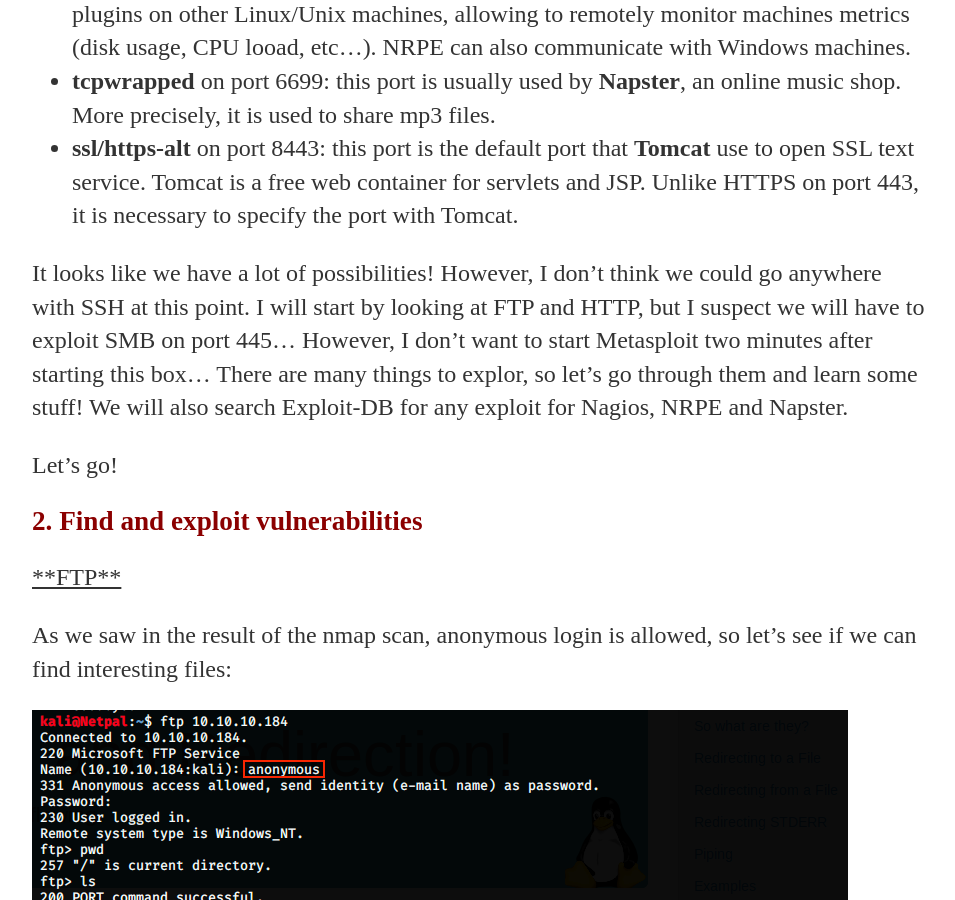
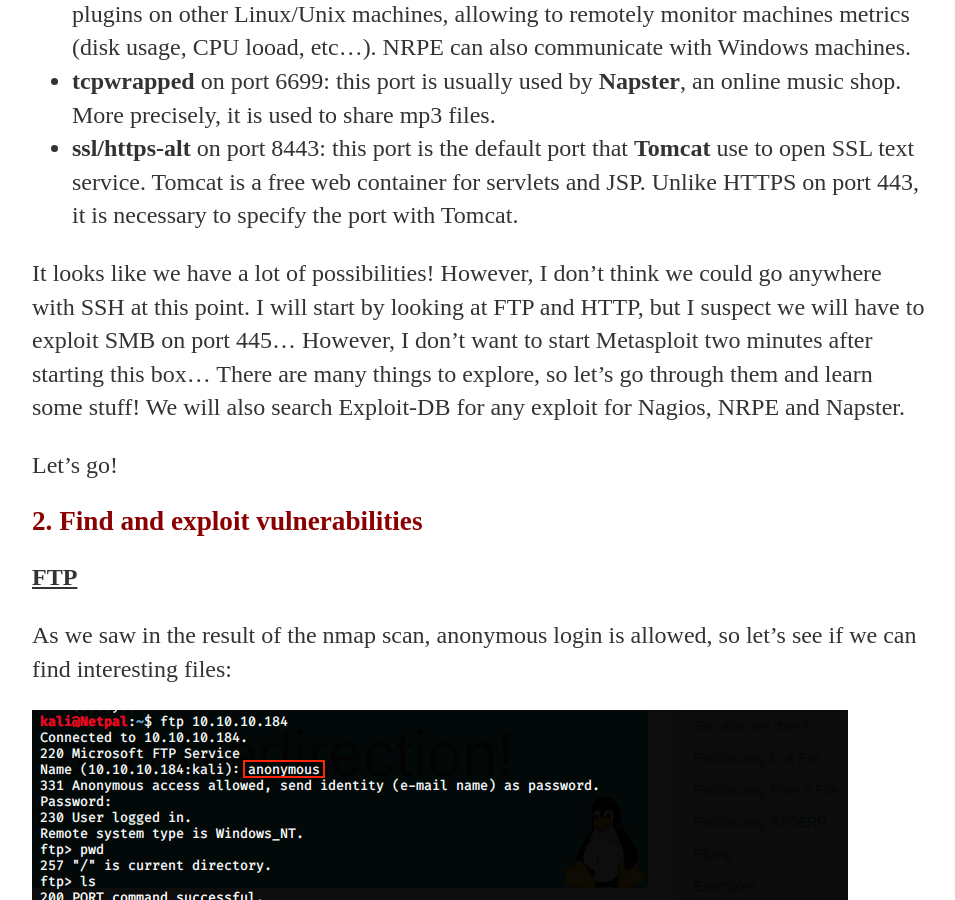
Before and after one commit to jsom1/jsom1.github.io, a Jekyll site: the page built from _walkthroughs/ServMon.md, in a window 1280 px wide and 900 px high, scrolled down 3156 px. Shown: the whole window, without its empty margins (160-1115 px from the left). Built offline with Jekyll 4.4.1, drawn with Linux system fonts in a browser that asks for light colours; our own code applies the rules of GitHub Pages for plain Markdown files; some of the changed text lies outside the part shown.

Commit message:
Update ServMon.md

```diff
--- a/_walkthroughs/ServMon.md
+++ b/_walkthroughs/ServMon.md
@@ -70,7 +70,7 @@
 
 It looks like we have a lot of possibilities! However, I don't think we could go anywhere with SSH at this point.
 I will start by looking at FTP and HTTP, but I suspect we will have to exploit SMB on port 445...
-However, I don't want to start Metasploit two minutes after starting this box... There are many things to explor, so let's go through them and learn some stuff!
+However, I don't want to start Metasploit two minutes after starting this box... There are many things to explore, so let's go through them and learn some stuff!
 We will also search Exploit-DB for any exploit for Nagios, NRPE and Napster.
 
 Let's go!
@@ -78,7 +78,7 @@
 ## 2. Find and exploit vulnerabilities
 {:style="color:DarkRed; font-size: 170%;"}
 
-<u>**FTP**</u>
+**<u>FTP</u>**
 
 As we saw in the result of the nmap scan, anonymous login is allowed, so let's see if we can find interesting files:
 
@@ -143,7 +140,7 @@
 ![dirb]({{https://jsom1.github.io/}}/_images/htb_servmon_dirb.png)
 </div>
 
-Dirbuster found 2 directories... One is just for an icon, and the other one redirects us on the NVMS login screen.
+Dirbuster found 2 pages, but nothing interesting... One is just for an icon, and the other one redirects us on the NVMS login screen.
 It didn't find */Pages* though, because it is not in the *common.txt* wordlist. Let's run another dirbuster against *10.10.10.184/Pages* then.
 Once again, it didn't find anything. To bruteforce a password, we would need to know the type of request being sent to the server.
 I used **Burpsuite** to intercept the request and look at its parameters:
```
Also changed, not shown: other parts of _walkthroughs/ServMon.md (+10 -11 lines).
